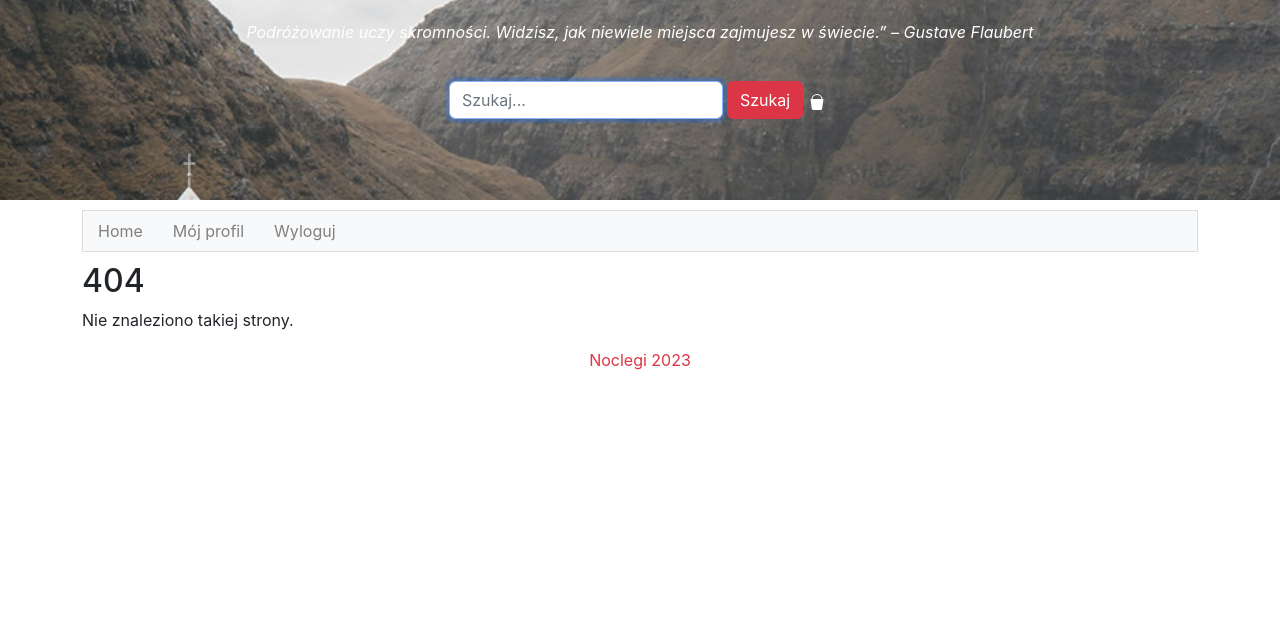
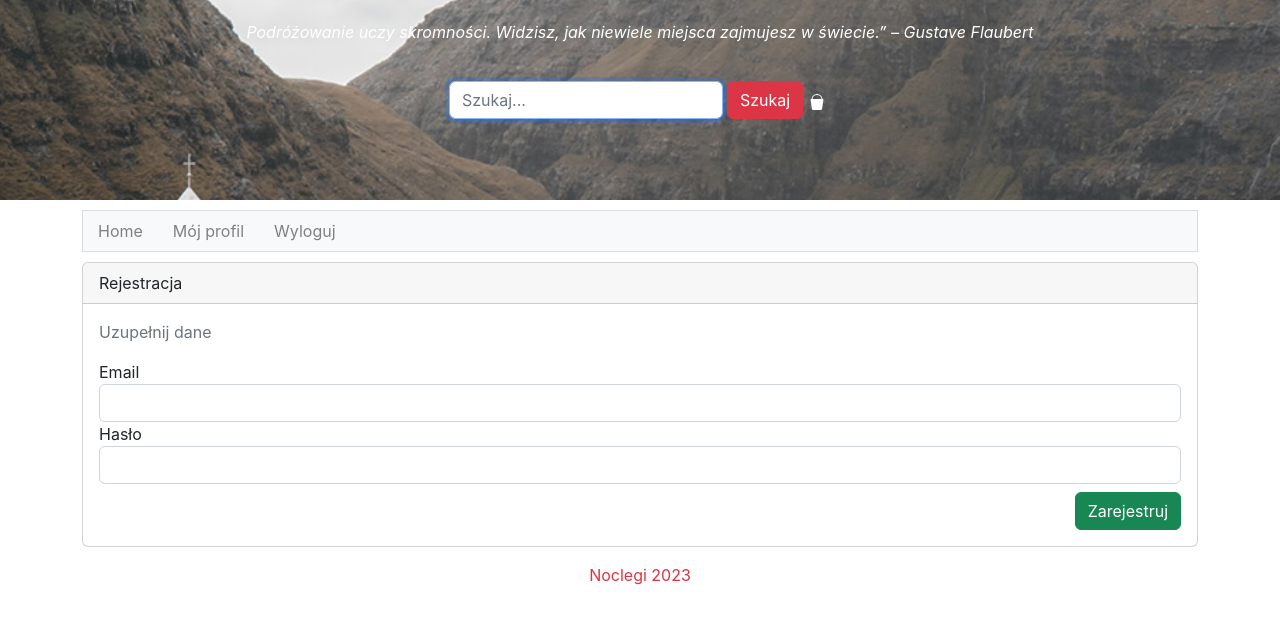
Before and after one commit to adrianMachulec/reactApp, a React (Create React App) app: page /rejestracja in a window 1280 px wide. Before the commit this address had no page. Shown: the top 622 px of the page. Built offline with nearby package versions, Linux system fonts and the light colour scheme.

Commit message:
Registration form

```diff
--- a/src/App.js
+++ b/src/App.js
@@ -26,6 +26,7 @@ import NotFound from "./pages/NotFound/NotFound";
 import Login from "./pages/Auth/Login/Login";
 import ErrorBoundary from "./hoc/ErrorBoundary";
 import AddHotel from "./pages/Profile/MyHotels/AddHotel/AddHotel";
+import Register from "./pages/Auth/Register/Register";
 
 const Profile = lazy(() => import("./pages/Profile/Profile"));
 
@@ -66,6 +67,7 @@ function App() {
             <Route path="hotele" element={<MyHotels />} />
           </Route>
           <Route path="/zaloguj" element={<Login />} />
+          <Route path="/rejestracja" element={<Register />} />
           <Route path="*" element={<NotFound />} />
         </Routes>
       </Suspense>
--- a/src/components/Input/Input.js
+++ b/src/components/Input/Input.js
@@ -60,7 +60,7 @@ const InputCheckbox = (props) => {
             type="checkbox"
             className="custom-control-input"
             id={option.value}
-            checked={props.value.find(x => x === option.value) || false}
+            checked={props.value.find((x) => x === option.value) || false}
             onChange={changeFeaturesHandler}
           />
           <label className="custom-control-label ms-1" htmlFor={option.value}>
@@ -110,7 +110,7 @@ const InputRadio = (props) => {
   );
 };
 
-const InputTextArea = props => {
+const InputTextArea = (props) => {
   return (
     <div className="form-group">
       <label>{props.label}</label>
@@ -125,12 +125,16 @@ const InputTextArea = props => {
       <div className="invalid-feedback">{props.error}</div>
     </div>
   );
-}
+};
 
 function Input(props) {
   switch (props.type) {
     case "select":
       return <InputSelect {...props} />;
+    case "password":
+      return <InputText {...props} />;
+    case "email":
+      return <InputText {...props} />;
     case "checkbox":
       return <InputCheckbox {...props} />;
     case "file":
--- a/src/components/Menu/Menu.js
+++ b/src/components/Menu/Menu.js
@@ -21,7 +21,9 @@ function Menu() {
         <li className={styles.menuItem}>
           <NavLink
             to="/"
-            className={({ isActive }) => (isActive ? styles.menuItemActive : 'inactive')}
+            className={({ isActive }) =>
+              isActive ? styles.menuItemActive : "inactive"
+            }
             end
           >
             Home
@@ -31,19 +33,39 @@ function Menu() {
           {auth ? (
             <>
               <NavLink
-            to="/profil"
-            className={({ isActive }) => (isActive ? styles.menuItemActive : 'inactive')}
-          >
-            Mój profil
-          </NavLink>
+                to="/profil"
+                className={({ isActive }) =>
+                  isActive ? styles.menuItemActive : "inactive"
+                }
+              >
+                Mój profil
+              </NavLink>
               <a href="/" onClick={logout}>
                 Wyloguj
               </a>
             </>
           ) : (
-            <a href="/" onClick={login}>
-              Zaloguj
-            </a>
+            <>
+              <NavLink
+                to="/rejestracja"
+                className={({ isActive }) =>
+                  isActive ? styles.menuItemActive : "inactive"
+                }
+                end
+              >
+                Zarejestruj
+              </NavLink>
+              <NavLink
+                to="/zaloguj"
+                onClick={login}
+                className={({ isActive }) =>
+                  isActive ? styles.menuItemActive : "inactive"
+                }
+                end
+              >
+                Zaloguj
+              </NavLink>
+            </>
           )}
         </li>
       </ul>
--- a/src/helpers/validations.js
+++ b/src/helpers/validations.js
@@ -10,6 +10,9 @@ const avaiableRules = {
   },
   min(value, rule) {
     return value.length > rule.length ? "" : `Min znaków: ${rule.length}`;
+  },
+  email(value) {
+    return validateEmail(value) ? '' : 'Niepoprawny email'
   },
 };
 
--- /dev/null
+++ b/src/pages/Auth/Register/Register.js
@@ -0,0 +1,80 @@
+import { useState } from "react";
+import LoadingButton from "../../../components/UI/LoadingButton/LoadingButton";
+import { validate } from "../../../helpers/validations";
+import Input from "../../../components/Input/Input";
+
+export default function Register(props) {
+  const [loading, setLoading] = useState(false);
+  const [form, setForm] = useState({
+    email: {
+      value: "",
+      error: "",
+      showError: false,
+      rules: ["required", "email"],
+    },
+    password: {
+      value: "",
+      error: "",
+      showError: false,
+      rules: ["required"],
+    },
+  });
+
+  const valid = !Object.values(form).map(input => input.error).filter(error => error).length
+
+  const submit = (e) => {
+    e.preventDefault();
+    setLoading(true);
+
+    setTimeout(() => {
+      setLoading(false);
+    }, 500);
+  };
+
+  const changeHandler = (value, fieldName) => {
+    const error = validate(form[fieldName].rules, value);
+
+    setForm({
+      ...form,
+      [fieldName]: {
+        ...form[fieldName],
+        value,
+        showError: true,
+        error: error,
+      },
+    });
+  };
+
+  return (
+    <div className="card">
+      <div className="card-header">Rejestracja</div>
+      <div className="card-body">
+        <p className="text-muted">Uzupełnij dane</p>
+        <form onSubmit={submit}>
+          <Input
+            label="Email"
+            value={form.email.value}
+            onChange={(val) => changeHandler(val, "email")}
+            error={form.email.error}
+            showError={form.email.showError}
+          />
+
+          <Input
+            label="Hasło"
+            type='password'
+            value={form.password.value}
+            onChange={(val) => changeHandler(val, "password")}
+            error={form.password.error}
+            showError={form.password.showError}
+          />
+
+          <div className="text-end">
+            <LoadingButton className="btn-success" loading={loading} disabled={!valid}>
+              Zarejestruj
+            </LoadingButton>
+          </div>
+        </form>
+      </div>
+    </div>
+  );
+}
```
Lines whose indentation alone changed are shown as unchanged.
